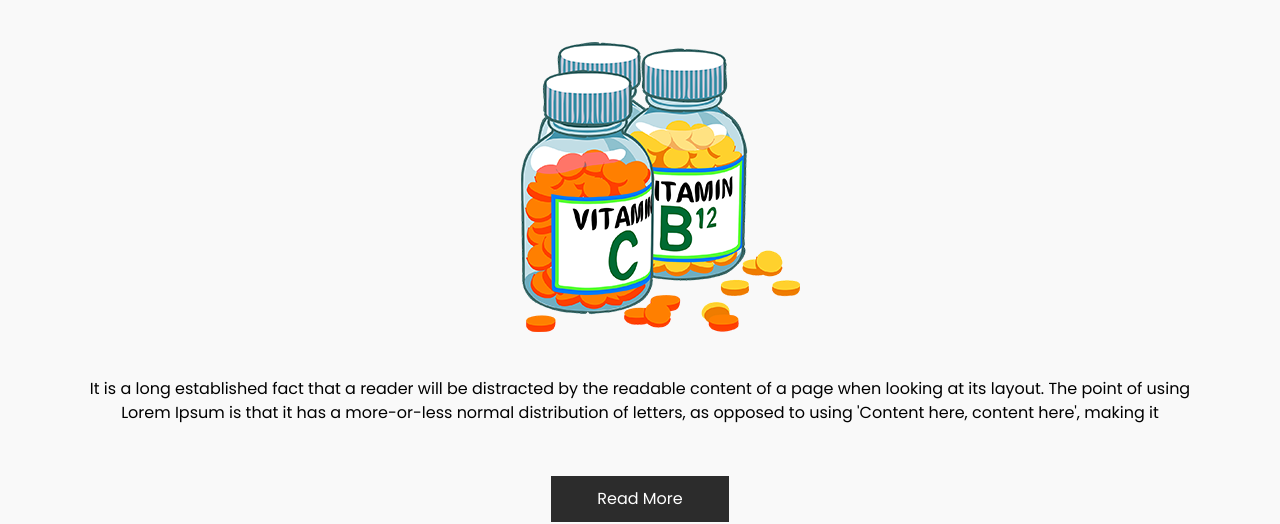
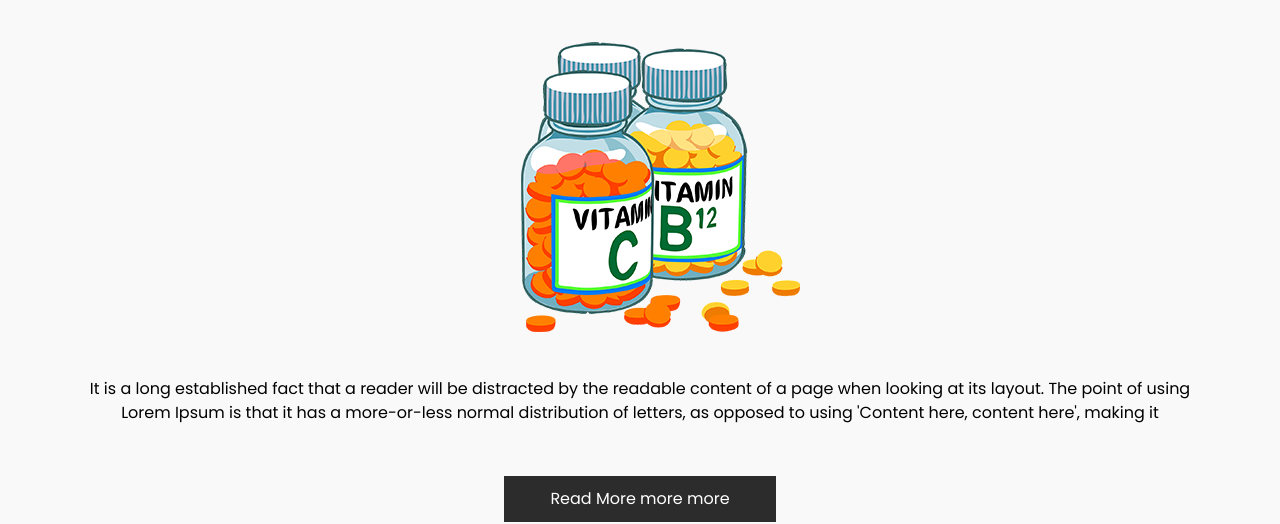
Before and after one commit to vinodh1988/website-medion, a plain HTML site: page news.html in a window 1280 px wide. Shown: the part 279-803 px from the top of the page. Drawn offline with nearby package versions, Linux system fonts and the light colour scheme.

Commit message:
new-commit

```diff
--- a/news.html
+++ b/news.html
@@ -134,7 +134,7 @@
         </p>
         <div class="d-flex justify-content-center">
           <a href="">
-            Read More
+            Read More more more
           </a>
         </div>
       </div>
```
